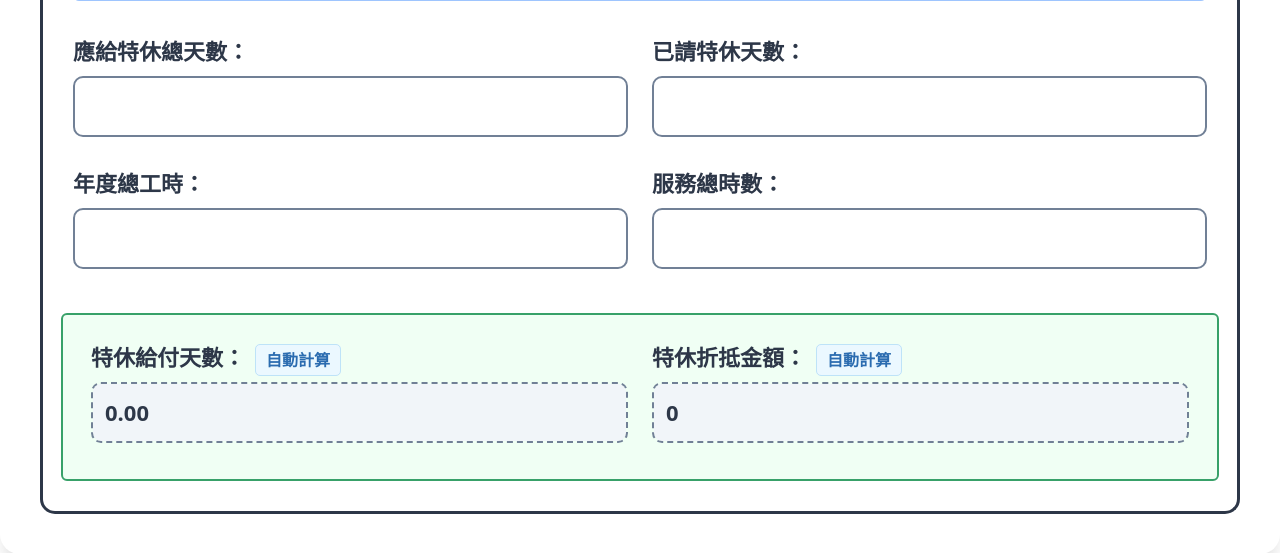
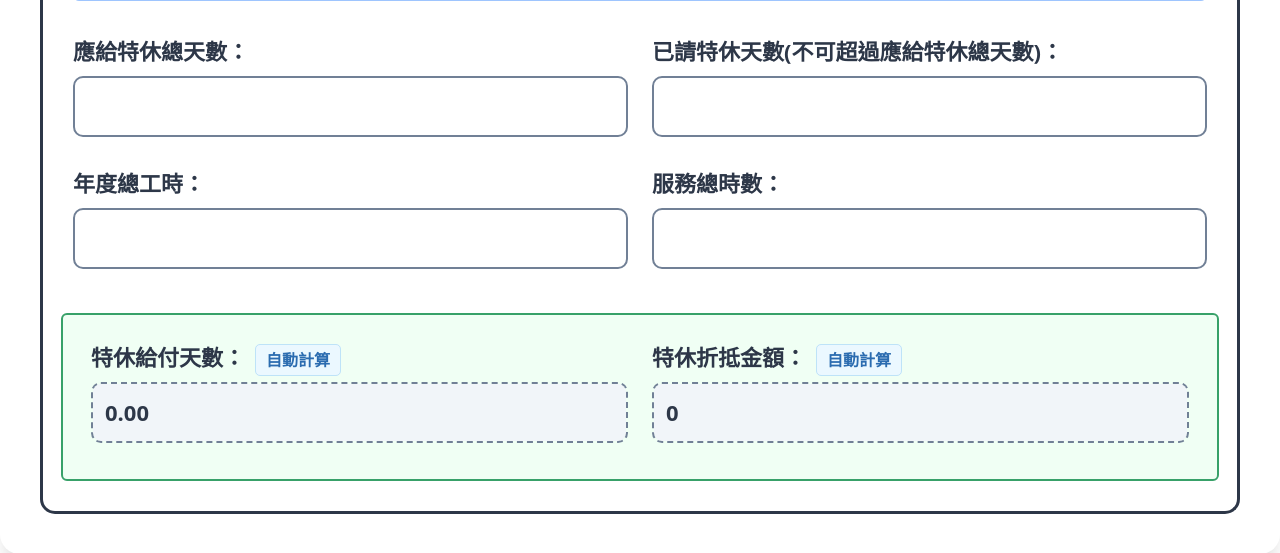
Before and after one commit to Shaofish/Xinle_salary, a Flask app: template templates/edit_salary_tabs.html in a window 1280 px wide, after a click on "2. 特休與工時". Shown: the part 713-1266 px from the top of the page. Run offline with Flask 3, Linux system fonts and the light colour scheme; the template is opened without the code that fills it, so the values that code supplies are empty; some libraries are stand-ins or nearby versions.

Commit message:
修正1.特休金可能為負數2.時薪寫死

```diff
--- a/templates/edit_salary_tabs.html
+++ b/templates/edit_salary_tabs.html
@@ -176,7 +176,7 @@
               <input type="number" id="leave_days" name="leave_days" value="{{ salary.leave_days }}" class="form-control" {% if not can_edit_paid_holiday %}readonly class="readonly-field"{% endif %}>
           </div>
           <div class="col-md-6 field-group">
-              <label class="form-label">已請特休天數：</label>
+              <label class="form-label">已請特休天數(不可超過應給特休總天數)：</label>
               <input type="number" step="any" id="leave_taken_days" name="leave_taken_days" value="{{ salary.leave_taken_days }}" class="form-control" {% if not can_edit_paid_holiday %}readonly class="readonly-field"{% endif %}>
           </div>
           <div class="col-md-6 field-group">
@@ -353,6 +353,7 @@
 
   <script src="https://cdn.jsdelivr.net/npm/bootstrap@5.3.0/dist/js/bootstrap.bundle.min.js"></script>
   <script>
+    const HOURLY_WAGE = 200;
     // ==========================================
     // 1. 資料抓取區 (AJAX Fetch) - 解決「顯示讀取中」的問題
     // ==========================================
@@ -624,7 +625,7 @@
         };
         const split = get('Split_amount');
         const ot = get('total_overtime_pay_weekdays') + get('total_overtime_pay_restdays') + get('total_pay_holidays') + get('total_pay_national_holidays');
-        const perf = split - ((get('daily_work_hr') * 200) + get('transition_allowance') + ot + get('duty_allowance'));
+        const perf = split - ((get('daily_work_hr') * HOURLY_WAGE) + get('transition_allowance') + ot + get('duty_allowance'));
         if (document.getElementById("Performance_bonuses")) document.getElementById("Performance_bonuses").value = perf.toFixed(2);
         const aa09Input = document.getElementById("AA09_bonus");
         const av = get('AA09_bonus_view');
@@ -633,14 +634,20 @@
 
     function recalcLeave() {
         const days = parseFloat(document.getElementById("leave_days")?.value || 0);
-        const taken = parseFloat(document.getElementById("leave_taken_days")?.value || 0);
+        const takenInput = document.getElementById("leave_taken_days");
+        let taken = parseFloat(takenInput?.value || 0);
+        if (taken > days) {
+            alert(`❌ 輸入錯誤！\n已請特休天數 (${taken} 天) 不能超過應給特休總數 (${days} 天)。\n系統已自動為您調整為最大上限 ${days} 天。`);
+            taken = days; // 強制將變數設為最大上限
+            if (takenInput) takenInput.value = days; // 同步修改畫面上的輸入框
+        }
         const annual = parseFloat(document.getElementById("annual_total_hours")?.value || 0);
         const service = parseFloat(document.getElementById("total_service_hours")?.value || 0);
         const remain = days - taken;
         if (document.getElementById("leave_hours_per_day")) document.getElementById("leave_hours_per_day").value = remain > 0 ? (annual / remain).toFixed(2) : 0;
         const payDays = annual > 0 ? (service * remain / annual) : 0;
         if (document.getElementById("leave_pay_days")) document.getElementById("leave_pay_days").value = payDays.toFixed(2);
-        if (document.getElementById("leave_deduction_amount")) document.getElementById("leave_deduction_amount").value = Math.round(payDays * 1600);
+        if (document.getElementById("leave_deduction_amount")) document.getElementById("leave_deduction_amount").value = Math.round(payDays * 8 * HOURLY_WAGE);
     }
 
     function syncRetirementRadio() {
```
